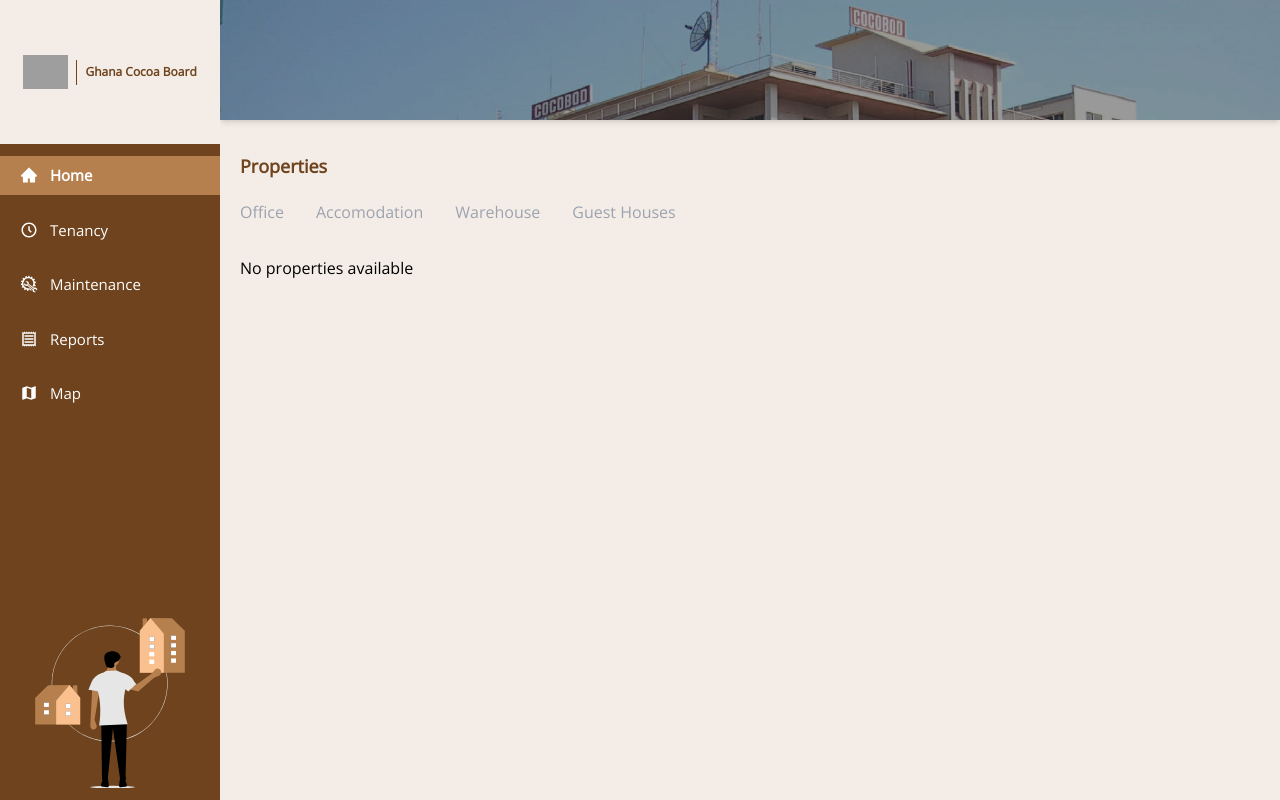
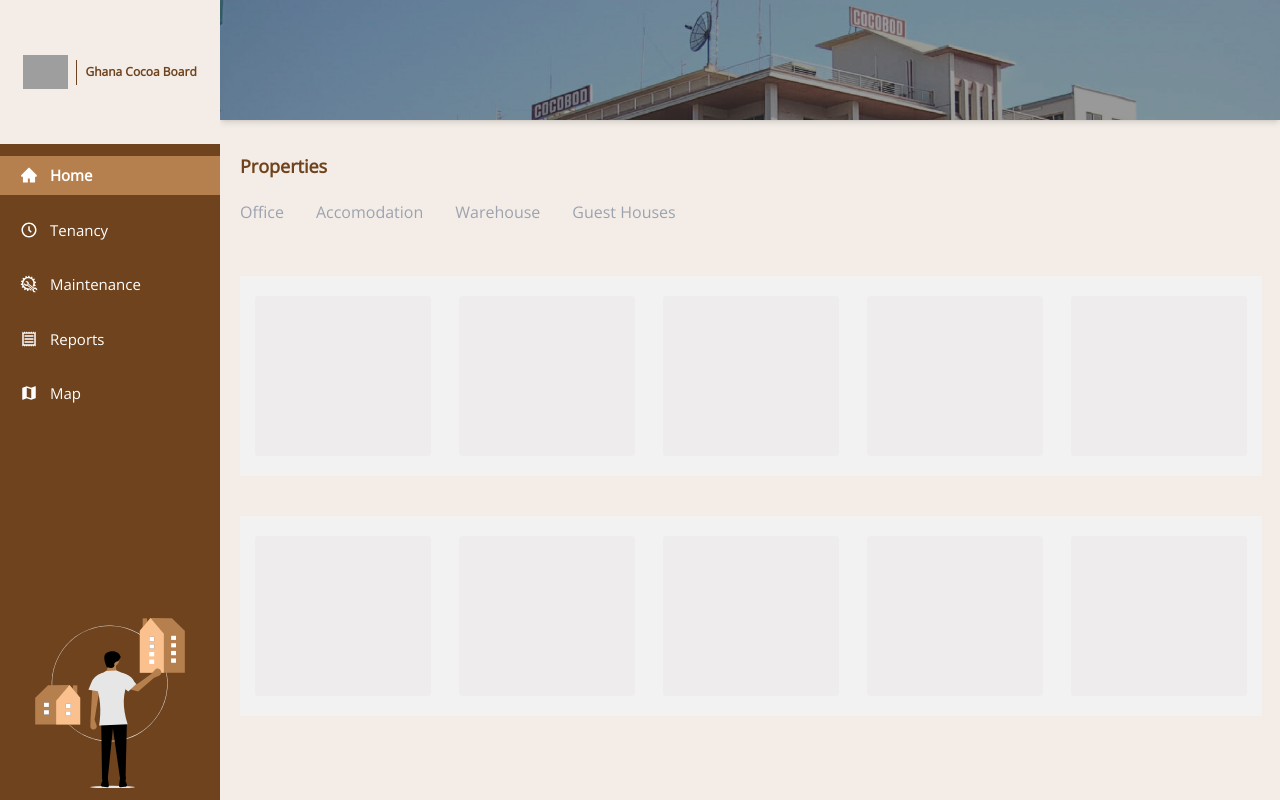
Before and after one commit to benjamin-nartey/cocobod-estate, a React (Vite) app: page /home/category/warehouse in a window 1280 px wide. Built offline with nearby package versions, Linux system fonts and the light colour scheme; data requests are answered from the project's data file; grey boxes are pictures that could not be loaded; the HTML template or start-up script is replaced by a standard one.

Commit message:
feat:added scrollEnd function

```diff
--- a/package.json
+++ b/package.json
@@ -15,6 +15,7 @@
     "react": "^18.2.0",
     "react-dom": "^18.2.0",
     "react-icons": "^4.9.0",
+    "react-lazy-load-image-component": "^1.6.0",
     "react-masonry-css": "^1.0.16",
     "react-router-dom": "^6.11.2",
     "vite-plugin-svgr": "^3.2.0"
--- a/src/components/Property/Property.jsx
+++ b/src/components/Property/Property.jsx
@@ -1,11 +1,11 @@
 import React, { useEffect } from "react";
 import { NavLink } from "react-router-dom/dist";
 import { useLocalStorage } from "../../Hooks/useLocalStorage";
+import { LazyLoadImage } from "react-lazy-load-image-component";
+import "react-lazy-load-image-component/src/effects/blur.css";
 
 function Property({ property }) {
   const [propertyData, setPropertyData] = useLocalStorage("propertyData", null);
-
-  console.log("propps", propertyData);
 
   return (
     <NavLink
@@ -14,10 +14,13 @@ function Property({ property }) {
       className="m-2 bg-transparent rounded-md shadow-md w-auto max-[3000px]:h-[12rem] max-[2000px]:h-[12rem] max-[1200px]:h-[12rem] max-[1000px]:h-[12rem] max-[500px]:h-[18rem]"
     >
       <div className="relative cursor-pointer w-full overflow-hidden transition-all duration-500 ease-in-out h-full">
-        <img
+        <LazyLoadImage
+          effect="blur"
           className="rounded-md w-full h-full object-cover"
           src={property.gallery[0].url}
-          alt=""
+          alt="property-image"
+          height="100%"
+          width="100%"
         />
         <div
           style={{ backgroundColor: "rgba(244,237,231,0.85)" }}
--- a/src/components/PropertyDetail/PropertyDetail.jsx
+++ b/src/components/PropertyDetail/PropertyDetail.jsx
@@ -1,10 +1,33 @@
 import { useLocalStorage } from "../../Hooks/useLocalStorage";
-import { useRef } from "react";
+import { useEffect, useRef, useState } from "react";
 import { MdChevronRight, MdChevronLeft } from "react-icons/md";
+import { LazyLoadImage } from "react-lazy-load-image-component";
+import "react-lazy-load-image-component/src/effects/blur.css";
 
 function PropertyDetail() {
   const sliderRef = useRef();
   const [propertyData, setPropertyData] = useLocalStorage("propertyData", null);
+  const [endOfScroll, setEndOfScroll] = useState(false);
+
+  const onScroll = () => {
+    if (sliderRef.current) {
+      const { scrollLeft, scrollWidth, offsetWidth } = sliderRef.current;
+      if (
+        Number(scrollLeft) === Number(scrollWidth - offsetWidth) ||
+        Number(scrollLeft + 1) === Number(scrollWidth - offsetWidth) ||
+        Number(scrollLeft - 1) === Number(scrollWidth - offsetWidth)
+      ) {
+        setEndOfScroll(true);
+        console.log("You have reached the end of line");
+      }else{
+        setEndOfScroll(false)
+      }
+    }
+  };
+
+  useEffect(()=>{
+    console.log(endOfScroll)
+  },[endOfScroll])
 
   const slideLeft = () => {
     let slider = sliderRef.current;
@@ -112,13 +135,31 @@ function PropertyDetail() {
                 className="w-full overflow-x-scroll scroll-smooth whitespace-nowrap overflow-y-hidden [&::-webkit-scrollbar]:hidden [-ms-overflow-style:'none'] [scrollbar-width:'none']"
                 ref={sliderRef}
                 id="slider"
+                onScroll={onScroll}
               >
-                {propertyData.gallery.map((photo, id) => (
-                  <img
+                {propertyData.gallery.length > 15
+                  ? propertyData.gallery
+                      .slice(0, 15)
+                      .map((photo, id) => (
+                        <LazyLoadImage
+                          effect="blur"
                           className="w-[100px] h-[90px] inline-block p-1 rounded-2xl cursor-pointer hover:scale-105 ease-in-out duration-300"
                           src={photo.url}
                           alt="image"
                           key={id}
+                          height="90px"
+                          width="100px"
+                        />
+                      ))
+                  : propertyData.gallery.map((photo, id) => (
+                      <LazyLoadImage
+                        effect="blur"
+                        className="w-[100px] h-[90px] inline-block p-1 rounded-2xl cursor-pointer hover:scale-105 ease-in-out duration-300"
+                        src={photo.url}
+                        alt="image"
+                        key={id}
+                        height="90px"
+                        width="100px"
                       />
                     ))}
               </div>
@@ -132,10 +173,13 @@ function PropertyDetail() {
         </div>
         <div className="image-column w-full h-full grid place-items-center max-md:p-0">
           <div className="relative w-[28rem] h-[25rem] max-md:w-full">
-            <img
-              className="rounded-2xl w-full h-full object-cover"
+            <LazyLoadImage
+              effect="blur"
+              className="rounded-2xl h-full w-full object-cover"
               src={propertyData?.gallery[0].url}
-              alt=""
+              alt="property-image"
+              height="100%"
+              width="100%"
             />
             <div
               style={{ backgroundColor: "rgba(244,237,231,0.85)" }}
@@ -163,8 +207,7 @@ function PropertyDetail() {
             Cocoa House, 41 Kwame Nkrumah Avenue. P.O. Box 933, Accra Telephone:
             0302661877 . 0302667416 Email Us: civilworks@cocobod.gh
           </p>
-          <div className="w-[18rem] h-[6rem] bg-blue-300 border-solid border-2 border-white rounded-2xl" >
-          </div>
+          <div className="w-[18rem] h-[6rem] bg-blue-300 border-solid border-2 border-white rounded-2xl"></div>
         </div>
       </div>
     </div>
--- /dev/null
+++ b/src/components/ShimmerGrid/ShimmerGrid.jsx
@@ -0,0 +1,15 @@
+import ImageThumbnailSkeleton from "../Skeleton/ImageThumbnailSkeleton";
+
+function ShimmerGrid() {
+  return (
+    <div className="w-full grid max-[3000px]:grid-cols-6 max-[2000px]:grid-cols-5 max-[1200px]:grid-cols-3 max-[1000px]:grid-cols-2 max-[500px]:grid-cols-1">
+     {
+        [1,2,3,4,5,6,7,8,9,10].map((n)=>(
+            <ImageThumbnailSkeleton key={n} className="w-max" />
+        ))
+     }
+    </div>
+  );
+}
+
+export default ShimmerGrid;
--- /dev/null
+++ b/src/components/Skeleton/ImageThumbnailSkeleton.jsx
@@ -0,0 +1,17 @@
+import React from "react";
+import SkeletonElement from "./SkeletonElement";
+import Shimmer from "./Shimmer";
+// import "./SkeletonElement.style.css";
+
+function ImageThumbnailSkeleton() {
+  return (
+    <div className="skeleton-wrapper">
+        <Shimmer/>
+     <div className="w-[11rem] max-sm:w-[300px]">
+     <SkeletonElement type= 'image'/>
+     </div>
+    </div>
+  );
+}
+
+export default ImageThumbnailSkeleton;
--- /dev/null
+++ b/src/components/Skeleton/Shimmer.jsx
@@ -0,0 +1,12 @@
+import React from 'react'
+import './SkeletonElement.style.css'
+
+function Shimmer() {
+  return (
+    <div className='shimmer-wrapper'>
+        <div className='shimmer'></div>
+    </div>
+  )
+}
+
+export default Shimmer
--- /dev/null
+++ b/src/components/Skeleton/SkeletonElement.jsx
@@ -0,0 +1,9 @@
+import React from "react";
+import "./SkeletonElement.style.css";
+
+function SkeletonElement({ type }) {
+  const classes = `skeleton ${type}`;
+  return <div className={classes}></div>;
+}
+
+export default SkeletonElement;
--- /dev/null
+++ b/src/components/Skeleton/SkeletonElement.style.css
@@ -0,0 +1,70 @@
+.skeleton {
+  background-color: #eeecec;
+  margin: 10px 0;
+  border-radius: 4px;
+}
+
+.skeleton.text {
+  width: 100%;
+  height: 12px;
+}
+
+.skeleton.title {
+  width: 50%;
+  height: 20px;
+  margin-bottom: 15px;
+}
+
+.skeleton.avatar {
+  width: 100px;
+  height: 100px;
+  margin-bottom: 50%;
+}
+
+.skeleton.image {
+  width: 100%;
+  height: 10rem;
+}
+
+.skeleton.thumbnail {
+  width: 100px;
+  height: 100px;
+}
+
+.skeleton-wrapper {
+  margin: 20px auto;
+  padding: 10px 15px;
+  position: relative;
+  overflow: hidden;
+ background-color: #f2f2f2;
+}
+
+/*************Animation**************/
+.shimmer-wrapper {
+  position: absolute;
+  top: 0;
+  left: 0;
+  width: 100%;
+  height: 100%;
+  animation: loading 2.5s infinite;
+}
+
+.shimmer {
+  width: 50%;
+  height: 100%;
+  background-color: rgba(255, 255, 255, 0.2);
+  transform: skewX(-20deg);
+  box-shadow: 0 0 30px 30px rgba(255, 255, 255, 0.05);
+}
+
+@keyframes loading {
+  0% {
+    transform: translateX(-150%);
+  }
+  50% {
+    transform: translateX(-60%);
+  }
+  100% {
+    transform: translateX(150%);
+  }
+}
--- a/src/routes/Properties/Properties.jsx
+++ b/src/routes/Properties/Properties.jsx
@@ -5,6 +5,7 @@ import { useParams } from "react-router-dom/dist";
 import MasonryLayout from "../../components/MasonryLayout/MasonryLayout";
 import { useLocation } from "react-router-dom/dist";
 import GridLayout from "../../components/GridLayout/GridLayout";
+import ShimmerGrid from "../../components/ShimmerGrid/ShimmerGrid";
 
 function Properties() {
   const [properties, setProperties] = useState([]);
@@ -12,6 +13,7 @@ function Properties() {
   const location = useLocation();
 
   const fetchData = async () => {
+    try {
       const response = await axiosFetch("/properties");
       const filter = await response.data.filter((value) => {
         return value.property_type.name
@@ -23,19 +25,22 @@ function Properties() {
       } else {
         setProperties(response.data);
       }
+    } catch (error) {
+      console.log(error);
+    }
   };
 
-  console.log(properties);
+  // console.log(properties);
 
   useEffect(() => {
     fetchData();
   }, [categoryId]);
 
-  if (!properties?.length) return <h2>No properties available</h2>;
+  // if (!properties?.length) return <h2>No properties available</h2>;
 
   return (
     <div className="">
-      {properties && <GridLayout properties={properties} />}
+      {properties.length !== 0 ? <GridLayout properties={properties} /> : <ShimmerGrid />}
     </div>
   );
 }
```
Also changed, not shown: 1 other file (tests, documents, lock files or other folders). Lines whose indentation alone changed are shown as unchanged.
